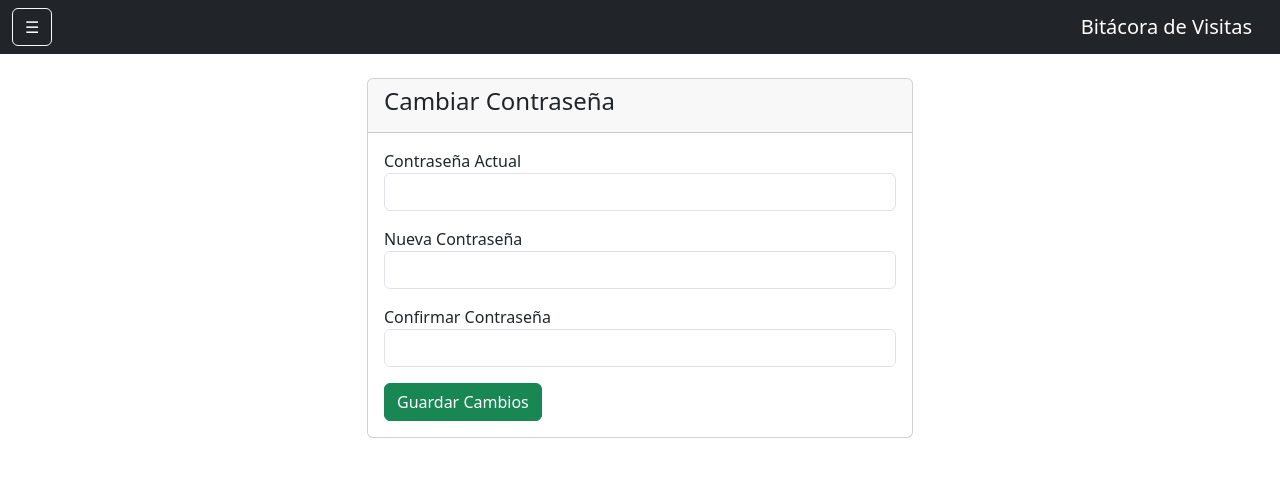
After one commit to urieltsuki/VISITAS_BYAPPLE, a Flask app: page /cambiar_password in a window 1280 px wide. The commit adds this page. Shown: the top 477 px of the page. Run offline with Flask 3, Linux system fonts and the light colour scheme; a user stored in the database is signed in.

Commit message:
Ajuste nuevo rol

```diff
--- a/app.py
+++ b/app.py
@@ -78,10 +78,16 @@ def login():
             correo=correo
         ).first()
 
-        if usuario and check_password_hash(
-            usuario.password,
-            password
+
+        if (
+            usuario
+            and usuario.activo
+            and check_password_hash(
+                usuario.password,
+                password
+            )
         ):
+
 
             login_user(usuario)
 
@@ -103,7 +109,7 @@ def dashboard():
     hoy = datetime.now()
 
     # ADMINISTRADOR
-    if current_user.rol == 'admin':
+    if current_user.rol in ['admin', 'supervisor']:
 
         total_clientes = Cliente.query.count()
 
@@ -127,7 +133,7 @@ def dashboard():
             total_visitas=total_visitas,
             visitas_mes=visitas_mes,
             monto_mes=monto_mes,
-            admin=True
+            admin=current_user.rol in ['admin', 'supervisor']
         )
 
     # VENDEDOR
@@ -185,7 +191,7 @@ def logout():
 @login_required
 def clientes():
 
-    if current_user.rol != 'admin':
+    if current_user.rol not in ['admin', 'supervisor']:
         return "Acceso denegado"
 
     buscar = request.args.get('buscar', '')
@@ -364,11 +370,10 @@ def historial_visitas():
     cliente = request.args.get('cliente', '')
     vendedor = request.args.get('vendedor', '')
 
-    # Consulta inicial
     consulta = Visita.query
 
-    # Si NO es administrador, solo verá sus visitas
-    if current_user.rol != 'admin':
+    # Solo los vendedores ven sus propias visitas
+    if current_user.rol == 'vendedor':
 
         consulta = consulta.filter(
             Visita.usuario_id == current_user.id
@@ -376,20 +381,24 @@ def historial_visitas():
 
     # Filtro por fecha
     if fecha:
+
         consulta = consulta.filter(
             db.func.date(Visita.fecha) == fecha
         )
 
     # Filtro por cliente
+    if cliente:
 
-    if cliente:
         consulta = consulta.join(Cliente).filter(
             Cliente.num_cliente.contains(cliente)
         )
 
+    # Filtro por vendedor
+    if (
+        vendedor and
+        current_user.rol in ['admin', 'supervisor']
+    ):
 
-    # Filtro por vendedor (solo admin)
-    if vendedor and current_user.rol == 'admin':
         consulta = consulta.join(Usuario).filter(
             Usuario.nombre.contains(vendedor)
         )
@@ -418,8 +427,8 @@ def editar_visita(id):
     visita = Visita.query.get_or_404(id)
 
     if (
-        current_user.rol != 'admin'
-        and visita.usuario_id != current_user.id
+    current_user.rol == 'vendedor'
+    and visita.usuario_id != current_user.id
     ):
         return "Acceso denegado"
 
@@ -556,7 +565,7 @@ def eliminar_visita(id):
 @login_required
 def reportes():
 
-    if current_user.rol != 'admin':
+    if current_user.rol not in ['admin', 'supervisor']:
         return "Acceso denegado"
 
     return render_template(
@@ -567,7 +576,7 @@ def reportes():
 @login_required
 def reporte_ventas_vendedor():
 
-    if current_user.rol != 'admin':
+    if current_user.rol not in ['admin', 'supervisor']:
         return "Acceso denegado"
 
     fecha_inicio = request.args.get('fecha_inicio')
@@ -635,7 +644,7 @@ def reporte_ventas_vendedor():
 @login_required
 def reporte_visitas_vendedor():
 
-    if current_user.rol != 'admin':
+    if current_user.rol not in ['admin', 'supervisor']:
         return "Acceso denegado"
 
     fecha_inicio = request.args.get('fecha_inicio')
@@ -697,7 +706,7 @@ def reporte_visitas_vendedor():
 @login_required
 def reporte_proximas_visitas():
 
-    if current_user.rol != 'admin':
+    if current_user.rol not in ['admin', 'supervisor']:
         return "Acceso denegado"
 
     fecha_inicio = request.args.get('fecha_inicio')
@@ -744,6 +753,88 @@ def mis_proximas_visitas():
         visitas=visitas
     )
 
+@app.route('/usuario/desactivar/<int:id>')
+@login_required
+def desactivar_usuario(id):
+
+    if current_user.rol != 'admin':
+        return "Acceso denegado"
+
+    usuario = Usuario.query.get_or_404(id)
+
+    if usuario.id == current_user.id:
+
+        return (
+            "No puedes "
+            "desactivar tu propio usuario"
+        )
+
+    usuario.activo = False
+
+    db.session.commit()
+
+    return redirect('/usuarios')
+
+@app.route('/usuario/activar/<int:id>')
+@login_required
+def reactivar_usuario(id):
+
+    if current_user.rol != 'admin':
+        return "Acceso denegado"
+
+    usuario = Usuario.query.get_or_404(id)
+
+    usuario.activo = True
+
+    db.session.commit()
+
+    return redirect('/usuarios')
+
+@app.route('/cambiar_password', methods=['GET', 'POST'])
+@login_required
+def cambiar_password():
+
+    mensaje = ''
+
+    if request.method == 'POST':
+
+        password_actual = request.form['password_actual']
+
+        nueva_password = request.form['nueva_password']
+
+        confirmar_password = request.form[
+            'confirmar_password'
+        ]
+
+        if not check_password_hash(
+            current_user.password,
+            password_actual
+        ):
+
+            mensaje = 'La contraseña actual es incorrecta'
+
+        elif nueva_password != confirmar_password:
+
+            mensaje = 'Las contraseñas no coinciden'
+
+        else:
+
+            current_user.password = (
+                generate_password_hash(
+                    nueva_password
+                )
+            )
+
+            db.session.commit()
+
+            mensaje = 'Contraseña actualizada correctamente'
+
+    return render_template(
+        'cambiar_password.html',
+        mensaje=mensaje
+    )
+
+
 UPLOAD_FOLDER = 'uploads'
 
 app.config[
--- a/crear_admin.py
+++ b/crear_admin.py
@@ -6,7 +6,7 @@ with app.app_context():
 
     usuario = Usuario(
         nombre="Administrador",
-        correo="admin@applecosmetics.com.mx",
+        correo="uriel.luna@applecosmetics.com.mx",
         password=generate_password_hash("uri26"),
         rol="admin"
     )
--- a/models.py
+++ b/models.py
@@ -17,6 +17,7 @@ class Usuario(UserMixin, db.Model):
 
     rol = db.Column(db.String(20), default='vendedor')
 
+    activo = db.Column(db.Boolean, default=True)
 
 
 class Cliente(db.Model):
--- a/templates/base.html
+++ b/templates/base.html
@@ -81,39 +81,63 @@
 
             <hr>
 
+            <!-- Dashboard -->
             <a href="/dashboard"
                class="btn btn-outline-primary w-100 mb-2">
+
                 Dashboard
+
             </a>
 
+            <!-- Clientes -->
             {% if current_user.rol == 'admin' %}
 
             <a href="/clientes"
                class="btn btn-outline-secondary w-100 mb-2">
+
                 Administración Clientes
-            </a>
 
-            <a href="/usuarios"
-               class="btn btn-outline-secondary w-100 mb-2">
-                Administración Usuarios
-            </a>
-
-            <a href="/reportes"
-               class="btn btn-outline-secondary w-100 mb-2">
-                Reportes
             </a>
 
             {% endif %}
 
+            <!-- Usuarios -->
+            {% if current_user.rol == 'admin' %}
+
+            <a href="/usuarios"
+               class="btn btn-outline-secondary w-100 mb-2">
+
+                Administración Usuarios
+
+            </a>
+
+            {% endif %}
+
+            <!-- Reportes -->
+            {% if current_user.rol in ['admin', 'supervisor'] %}
+
+            <a href="/reportes"
+               class="btn btn-outline-secondary w-100 mb-2">
+
+                Reportes
+
+            </a>
+
+            {% endif %}
+
+            <!-- Nueva Visita -->
             <a href="/visitas"
                class="btn btn-outline-secondary w-100 mb-2">
+
                 Nueva Visita
+
             </a>
 
-            {% if current_user.rol != 'admin' %}
+            <!-- Próximas Visitas -->
+            {% if current_user.rol == 'vendedor' %}
 
             <a href="/mis_proximas_visitas"
-            class="btn btn-outline-secondary w-100 mb-2">
+               class="btn btn-outline-secondary w-100 mb-2">
 
                 Mis Próximas Visitas
 
@@ -121,14 +145,28 @@
 
             {% endif %}
 
+            <!-- Historial -->
             <a href="/historial_visitas"
                class="btn btn-outline-secondary w-100 mb-2">
+
                 Historial Visitas
+
             </a>
 
+              <!-- Cambiar Contraseña -->
+            <a href="/cambiar_password"
+               class="btn btn-outline-secondary w-100 mb-2">
+
+                Cambiar Contraseña
+
+            </a>
+
+            <!-- Cerrar sesión -->
             <a href="/logout"
                class="btn btn-outline-danger w-100">
+
                 Cerrar Sesión
+
             </a>
 
         </div>
@@ -137,8 +175,10 @@
 
     <!-- Contenido -->
     <div class="container mt-4">
+
         {% block contenido %}
         {% endblock %}
+
     </div>
 
     <!-- Bootstrap JS -->
--- /dev/null
+++ b/templates/cambiar_password.html
@@ -0,0 +1,97 @@
+{% extends 'base.html' %}
+
+{% block titulo %}
+Cambiar Contraseña
+{% endblock %}
+
+{% block contenido %}
+
+<div class="row justify-content-center">
+
+    <div class="col-md-6">
+
+        <div class="card">
+
+            <div class="card-header">
+
+                <h4>
+                    Cambiar Contraseña
+                </h4>
+
+            </div>
+
+            <div class="card-body">
+
+                {% if mensaje %}
+
+                <div class="alert alert-info">
+
+                    {{ mensaje }}
+
+                </div>
+
+                {% endif %}
+
+                <form method="POST">
+
+                    <div class="mb-3">
+
+                        <label>
+                            Contraseña Actual
+                        </label>
+
+                        <input
+                            type="password"
+                            name="password_actual"
+                            class="form-control"
+                            required>
+
+                    </div>
+
+                    <div class="mb-3">
+
+                        <label>
+                            Nueva Contraseña
+                        </label>
+
+                        <input
+                            type="password"
+                            name="nueva_password"
+                            class="form-control"
+                            required>
+
+                    </div>
+
+                    <div class="mb-3">
+
+                        <label>
+                            Confirmar Contraseña
+                        </label>
+
+                        <input
+                            type="password"
+                            name="confirmar_password"
+                            class="form-control"
+                            required>
+
+                    </div>
+
+                    <button
+                        type="submit"
+                        class="btn btn-success">
+
+                        Guardar Cambios
+
+                    </button>
+
+                </form>
+
+            </div>
+
+        </div>
+
+    </div>
+
+</div>
+
+{% endblock %}
--- a/templates/dashboard.html
+++ b/templates/dashboard.html
@@ -19,7 +19,7 @@ Dashboard
 
             <div class="card-body">
 
-                <h5>Clientes</h5>
+                <h5>Clientes Totales</h5>
 
                 <h2>{{ total_clientes }}</h2>
 
--- a/templates/editar_usuario.html
+++ b/templates/editar_usuario.html
@@ -75,6 +75,12 @@ Editar Usuario
                         Vendedor
                     </option>
 
+                    <option
+                        value="supervisor"
+                        {% if usuario.rol == 'supervisor' %}selected{% endif %}>
+                        Supervisor
+                    </option>
+
                 </select>
 
             </div>
```
Also changed, not shown: agregar_campo_activo.py (added, +18 -0 lines), templates/usuarios.html (+55 -3 lines), instance/database.db, uploads/1000031490.jpg (added), uploads/1000044733.jpg (added).
